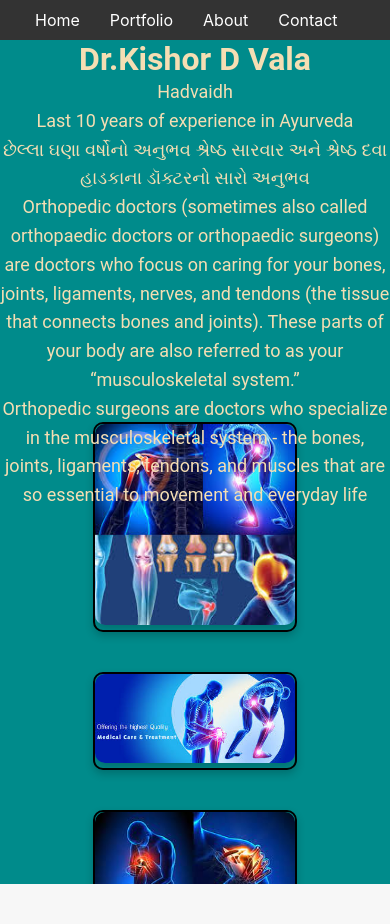
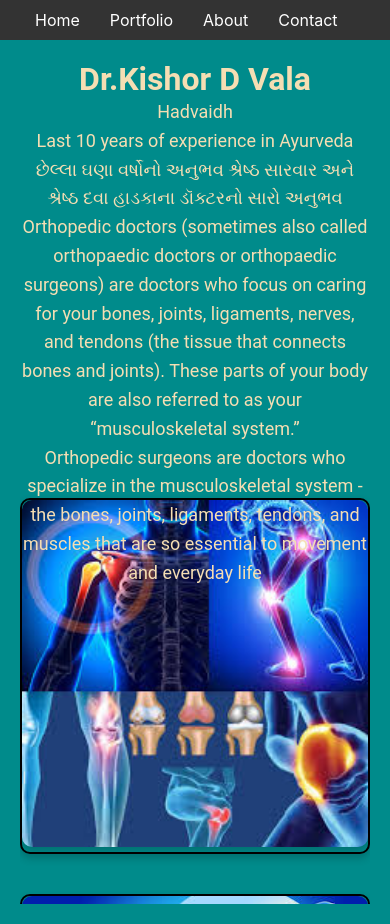
Before and after one commit to umangrathod11/docter-web, a React (Create React App) app: page / in a window 390 px wide. Before the commit the page ends 884 px from the top, so only its background shows below. Built offline with nearby package versions, Linux system fonts and the light colour scheme.

Commit message:
add sytle

```diff
--- a/src/Home.css
+++ b/src/Home.css
@@ -65,3 +65,42 @@
     color: white;
     font-size: 16px; /* Adjust font size as needed */
   }
+
+
+  @media (min-width: 768px) {
+    .home-container {
+      flex-direction: row;
+      text-align: left;
+    }
+
+    .content {
+      font-size: 24px;
+    }
+
+    .image-container {
+      justify-content: flex-start;
+      margin-top: 0;
+    }
+  }
+
+  /* Media query for mobile devices */
+  @media (max-width: 576px) {
+    .home-container {
+      padding: 20px;
+    }
+
+    .content {
+      font-size: 18px;
+    }
+
+    .image-container {
+      justify-content: center;
+      align-items: center;
+      flex-wrap: wrap;
+    }
+
+    .image-card {
+      width: 100%;
+      margin: 10px 0;
+    }
+  }
```
